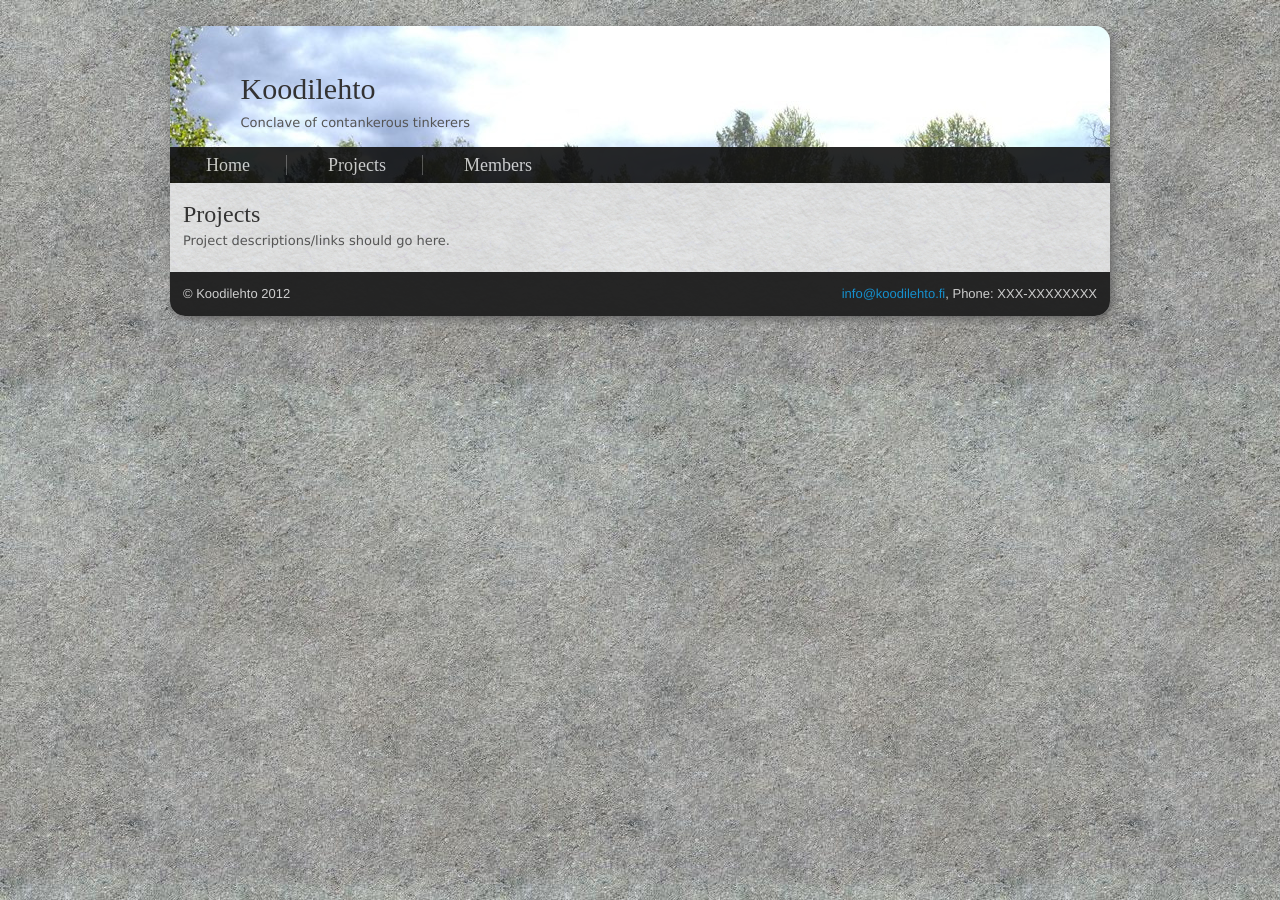
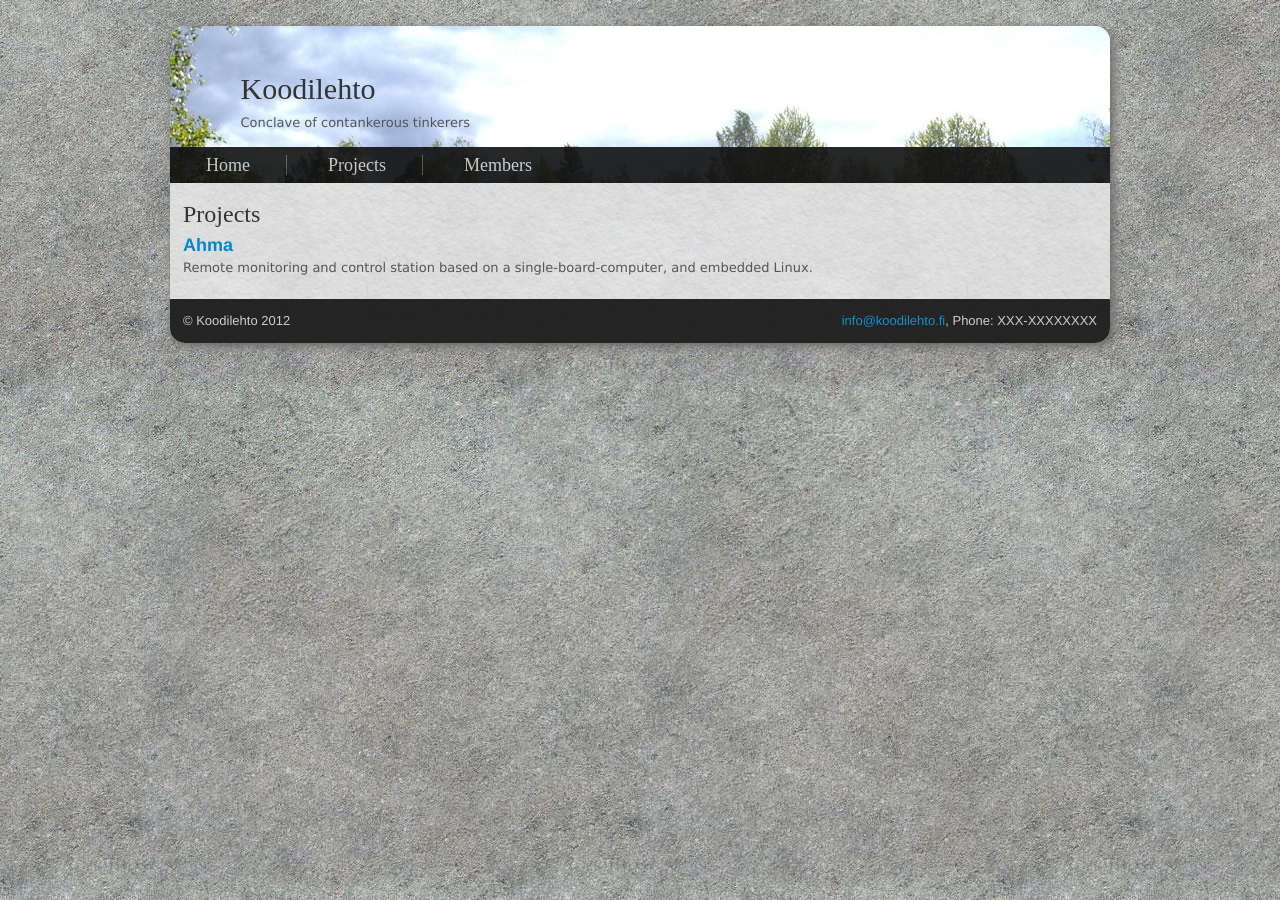
Before and after one commit to koodilehto/koodilehto-site, a Jekyll site: the page built from projects/index.html, in a window 1280 px wide. Built offline with Jekyll 4.4.1, drawn with Linux system fonts in a browser that asks for light colours; some web fonts are replaced.

Commit message:
Add stub for Ahma project

```diff
--- a/_layouts/layout.html
+++ b/_layouts/layout.html
@@ -25,11 +25,13 @@
             <h1>{{ site.name }}</h1>
             <p id="motto">Conclave of contankerous tinkerers</p>
 
-            <ul id="navi">
+            <ul class="navi">
                 <li {% if page.url == '/index.html' %}class="selected"{% endif %}><a href="{% if page.url != '/index.html' %}../{% else %}index.html{% endif %}">Home</a></li>
                 <li {% if page.url == '/projects/index.html' %}class="selected"{% endif %}><a href="{% if page.url != '/index.html' %}../{% endif %}projects">Projects</a></li>
                 <li {% if page.url == '/members/index.html' %}class="selected"{% endif %}><a href="{% if page.url != '/index.html' %}../{% endif %}members">Members</a></li>
             </ul>
+
+            {{ page.extraNavi }}
         </div>
 
         {{ content }}
--- /dev/null
+++ b/_layouts/projectlayout.html
@@ -0,0 +1,7 @@
+---
+layout: layout
+title: Projects
+extraNavi: <ul class="navi"><li><a href="ahma.html">Ahma</a></li></ul>
+---
+
+{{ content }}
--- a/css/base.css
+++ b/css/base.css
@@ -52,7 +52,7 @@ footer {
     color: #ccc;
 }
 
-#navi {
+.navi {
     width: 100%;
     padding: 0.5em 0em 0.5em 0em;
     margin: 0;
@@ -61,30 +61,30 @@ footer {
     font-size: large;
 }
 
-#navi, footer {
+.navi, footer {
     opacity: 0.9;
 }
 
-#navi .selected {
+.navi .selected {
     font-weight: bold;
 }
 
-#navi li {
+.navi li {
     background: #111;
     padding: 0em 2em 0em 2em;
     display: inline;
     border-right: 1px solid;
 }
 
-#navi li:last-child {
+.navi li:last-child {
     border-right: none;
 }
 
-#navi li a {
+.navi li a {
     color: #ccc;
 }
 
-h1, h2, #navi li {
+h1, h2, .navi li {
     font-family: 'Marmelad', cursive;
     font-weight: 400;
 }
--- a/index.html
+++ b/index.html
@@ -29,7 +29,7 @@ js: index
                     <p>To be revealed!</p>
                 </div>
             </div>
-            <div class="navi"></div>
+            <div class="carouselNavi"></div>
         </div>
 
         <h2>About</h2>
--- a/projects/index.html
+++ b/projects/index.html
@@ -7,6 +7,8 @@ title: Projects
     <div class="span12">
         <h2>Projects</h2>
 
-        <p>Project descriptions/links should go here.</p>
+        <h3><a href="ahma.html">Ahma</a></h3>
+
+        <p>Remote monitoring and control station based on a single-board-computer, and embedded Linux.</p>
     </div>
 </div>
```
Also changed, not shown: other parts of projects/index.html (+1 -1 lines), css/index.css (+3 -4 lines), projects/ahma.html (added, +11 -0 lines).
